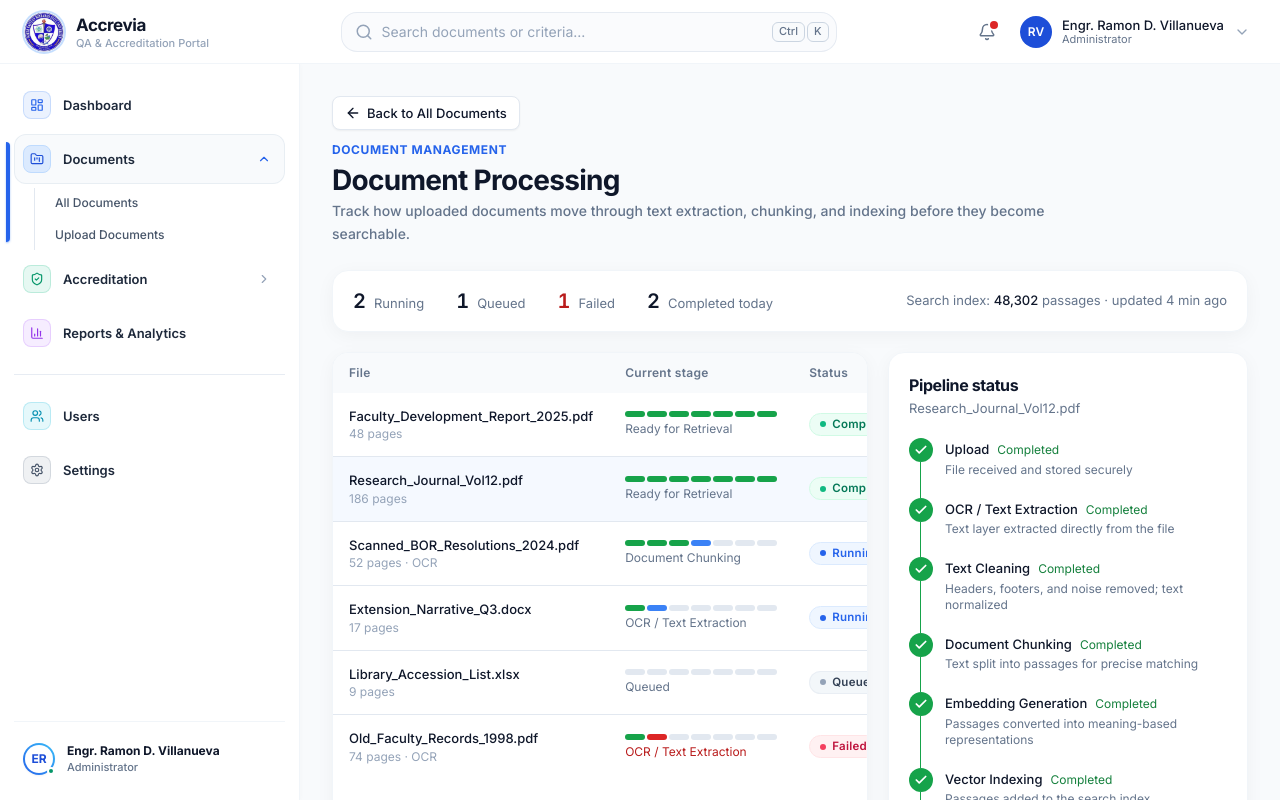
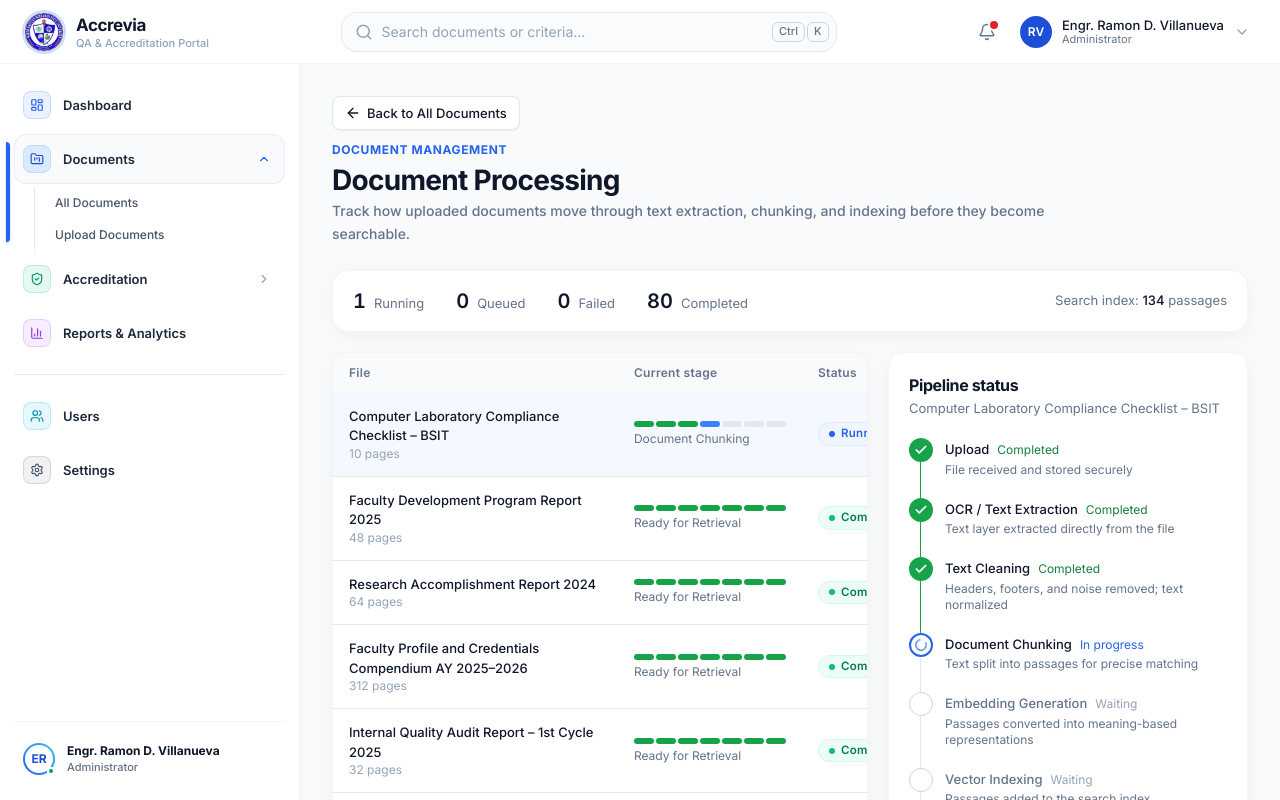
Before and after one commit to elykalmorfe/accrevia, a React (Vite) app in the folder frontend/: page /evidence/processing in a window 1280 px wide. Shown: the top 800 px of the page. Built offline with nearby package versions, Linux system fonts and the light colour scheme.

Commit message:
feat(document-processing): enhance DocumentProcessing component with improved job handling and UI updates, including document status mapping and reprocessing functionality

```diff
--- a/frontend/src/pages/evidence/DocumentProcessing.tsx
+++ b/frontend/src/pages/evidence/DocumentProcessing.tsx
@@ -1,9 +1,10 @@
-import React, { useEffect, useState } from 'react';
+import React, { useMemo, useState } from 'react';
 import { Link } from 'react-router-dom';
-import { ArrowLeftIcon, RotateCcwIcon, TriangleAlertIcon } from 'lucide-react';
+import { ArrowLeftIcon, FileStackIcon, RotateCcwIcon, TriangleAlertIcon } from 'lucide-react';
 import { toast } from 'sonner';
-import { processingJobs, processingStages } from '../../data/processing';
-import { repositoryStats } from '../../data/analytics';
+import { processingStages } from '../../data/processing';
+import { usePortal } from '../../contexts/PortalContext';
+import { DocumentStatus } from '../../types/evidence';
 import { JobStatus, ProcessingJob } from '../../types/processing';
 import { formatNumber, formatTime } from '../../utils/format';
 import { PageHeader } from '../../components/ui/PageHeader';
@@ -14,36 +15,35 @@ import { ProcessingPipeline } from '../../components/processing/ProcessingPipeli
 const LAST = processingStages.length - 1;
 const statusTone: Record<JobStatus, BadgeTone> = { Running: 'brand', Queued: 'neutral', Failed: 'danger', Completed: 'success' };
 
+const jobFromStatus: Partial<Record<DocumentStatus, { status: JobStatus; stage: number }>> = {
+  Indexed: { status: 'Completed', stage: LAST },
+  Processing: { status: 'Running', stage: 3 },
+  'Pending Classification': { status: 'Queued', stage: 0 },
+  Failed: { status: 'Failed', stage: 1 }
+};
+
 export function DocumentProcessing() {
-  const [jobs, setJobs] = useState<ProcessingJob[]>(processingJobs);
-  const [selectedId, setSelectedId] = useState('j-2');
+  const { documents, updateDocument } = usePortal();
+  const jobs = useMemo<ProcessingJob[]>(
+    () =>
+      documents
+        .flatMap((d) => {
+          const job = jobFromStatus[d.status];
+          if (!job) return [];
+          return [{ id: d.id, fileName: d.title, stage: job.stage, status: job.status, startedAt: d.dateAdded, ocr: false, pages: d.pages }];
+        })
+        .sort((a, b) => b.startedAt.localeCompare(a.startedAt)),
+    [documents]
+  );
+  const passageCount = useMemo(() => documents.reduce((sum, d) => sum + (d.passages?.length ?? 0), 0), [documents]);
+  const [selectedId, setSelectedId] = useState<string | null>(null);
   const selected = jobs.find((j) => j.id === selectedId) ?? jobs[0];
-
-  useEffect(() => {
-    if (!jobs.some((j) => j.status === 'Running' || j.status === 'Queued')) return;
-    const timer = setTimeout(() => {
-      setJobs((prev) => {
-        const advanced = prev.map((j): ProcessingJob => {
-          if (j.status !== 'Running') return j;
-          const stage = j.stage + 1;
-          return stage >= LAST ? { ...j, stage: LAST, status: 'Completed' } : { ...j, stage };
-        });
-        const running = advanced.filter((j) => j.status === 'Running').length;
-        const nextQueued = advanced.find((j) => j.status === 'Queued');
-        if (running < 2 && nextQueued) {
-          return advanced.map((j) => j.id === nextQueued.id ? { ...j, status: 'Running' as const, stage: 1 } : j);
-        }
-        return advanced;
-      });
-    }, 2400);
-    return () => clearTimeout(timer);
-  }, [jobs]);
 
   const count = (s: JobStatus) => jobs.filter((j) => j.status === s).length;
 
   const retry = (job: ProcessingJob) => {
-    setJobs((prev) => prev.map((j): ProcessingJob => j.id === job.id ? { ...j, status: 'Running', note: undefined, ocr: true } : j));
-    toast(`Retrying ${job.fileName} with enhanced OCR`);
+    updateDocument(job.id, { status: 'Indexed' });
+    toast(`Reprocessed ${job.fileName}`);
   };
 
   return (
@@ -65,13 +65,23 @@ export function DocumentProcessing() {
         {(['Running', 'Queued', 'Failed', 'Completed'] as JobStatus[]).map((s) =>
         <div key={s} className="flex items-baseline gap-2">
             <span className={`text-xl font-semibold tabular-nums ${s === 'Failed' && count(s) ? 'text-danger-700' : 'text-ink'}`}>{count(s)}</span>
-            <span className="text-[13px] text-ink-muted">{s === 'Completed' ? 'Completed today' : s}</span>
+            <span className="text-[13px] text-ink-muted">{s}</span>
           </div>
         )}
         <div className="text-[13px] text-ink-muted sm:ml-auto">
-          Search index: <span className="font-medium text-ink">{formatNumber(repositoryStats.chunks)}</span> passages · updated 4 min ago
+          Search index: <span className="font-medium text-ink">{formatNumber(passageCount)}</span> passages
         </div>
       </div>
+
+      {!selected ?
+      <div className="panel flex flex-col items-center justify-center px-6 py-16 text-center">
+          <div className="grid h-12 w-12 place-items-center rounded-2xl bg-slate-100 text-slate-400">
+            <FileStackIcon className="h-6 w-6" />
+          </div>
+          <p className="mt-4 text-sm font-semibold text-ink">No documents have been processed yet</p>
+          <p className="mt-1 max-w-sm text-[13px] text-ink-muted">Uploaded documents will appear here as they are extracted, chunked, and indexed.</p>
+          <Link to="/evidence/upload" className="btn btn-primary btn-sm mt-5">Upload documents</Link>
+        </div> :
 
       <div className="grid gap-5 xl:grid-cols-[minmax(0,1fr)_360px]">
         <section className="panel overflow-hidden" aria-label="Processing jobs">
@@ -151,11 +161,12 @@ export function DocumentProcessing() {
           </div>
           {selected.status === 'Failed' &&
           <button type="button" className="btn btn-primary mt-5 w-full" onClick={() => retry(selected)}>
-              <RotateCcwIcon className="h-4 w-4" /> Retry with enhanced OCR
+              <RotateCcwIcon className="h-4 w-4" /> Retry processing
             </button>
           }
         </aside>
       </div>
+      }
     </>);
 
 }
--- a/frontend/src/pages/evidence/UploadEvidence.tsx
+++ b/frontend/src/pages/evidence/UploadEvidence.tsx
@@ -34,6 +34,8 @@ import { initialFolders, isRootFrameworkFolder } from '../../data/folders';
 import { FolderFormModal } from '../../components/folders/FolderFormModal';
 import { DeleteFolderModal } from '../../components/folders/DeleteFolderModal';
 import { DocumentPreviewModal } from '../../components/documents/DocumentPreviewModal';
+import { persistUpload } from '../../utils/fileStore';
+import { fileTypeFromName } from '../../utils/fileTypes';
 import { RowActionsMenu } from '../../components/ui/RowActionsMenu';
 import { formatDate } from '../../utils/format';
 import { toast } from 'sonner';
@@ -545,16 +547,16 @@ export function UploadEvidence() {
       const today = new Date().toISOString().slice(0, 10);
 
       uploadedFileList.forEach((item) => {
-        const ext = item.name.split('.').pop()?.toUpperCase() || 'PDF';
         const docId = `doc-${Date.now()}-${Math.random().toString(36).slice(2, 7)}`;
         const sizeMb = Math.max(0.1, Math.round((item.size / 1024 / 1024) * 10) / 10);
         const pages = Math.max(1, Math.round(sizeMb * 6));
 
+        persistUpload(docId, item.file);
         addDocument({
           id: docId,
           title: item.name.replace(/\.[^.]+$/, '').replace(/[_-]+/g, ' '),
           description: `Evidence document stored in ${targetFolderName} for ${currentFolder.code} accreditation compliance.`,
-          fileType: (ext === 'DOC' || ext === 'DOCX') ? 'DOCX' : (ext === 'XLS' || ext === 'XLSX') ? 'XLSX' : (ext === 'PPT' || ext === 'PPTX') ? 'PPTX' : (ext === 'PNG' || ext === 'JPG' || ext === 'JPEG') ? 'PNG' : 'PDF',
+          fileType: fileTypeFromName(item.name),
           pages,
           sizeMb,
           frameworkId: currentFrameworkId,
```
